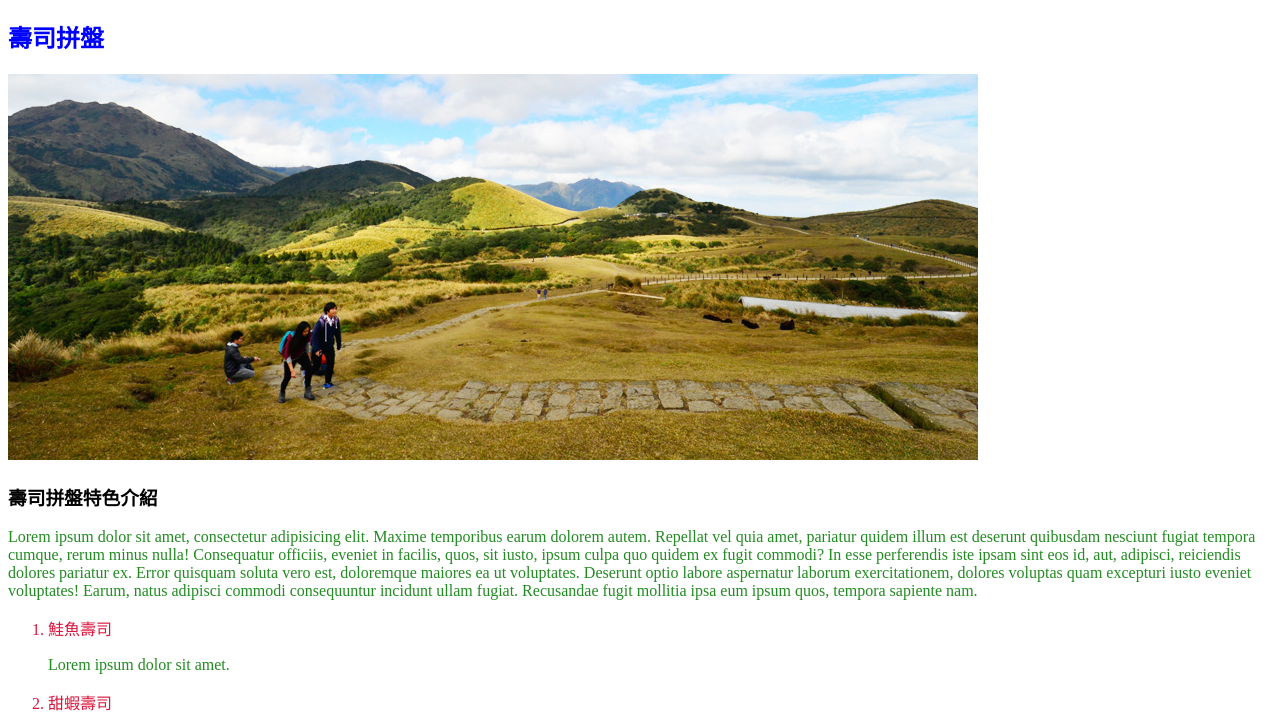
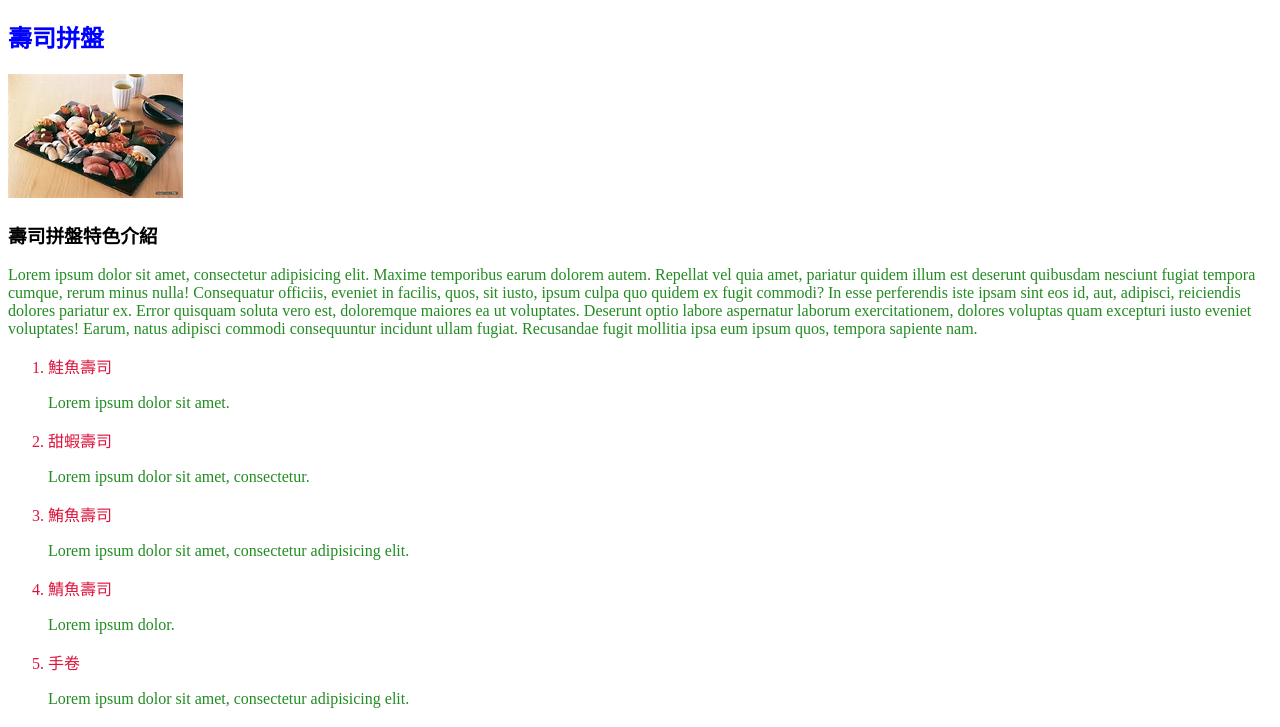
Before and after one commit to Fanchiang/food.github.io, a plain HTML site: page index.html in a window 1280 px wide. Shown: the part 70-797 px from the top of the page. Drawn offline with Linux system fonts and the light colour scheme.

Commit message:
Update index.html

```diff
--- a/index.html
+++ b/index.html
@@ -10,7 +10,7 @@
 <body>
     <h1 class="Japanese Food">日本料理</h1>
     <h2>壽司拼盤</h2>
-    <a href="http://www.ikki.com.tw/index.html" target="_blank"><img src="/img/ch03.jpg" alt="img"></a>
+    <a href="http://www.ikki.com.tw/index.html" target="_blank"><img src="/img/th.jpg" alt="img"></a>
     <h3>壽司拼盤特色介紹</h3>
     <P>Lorem ipsum dolor sit amet, consectetur adipisicing elit. Maxime temporibus earum dolorem autem. Repellat vel quia amet, pariatur quidem illum est deserunt quibusdam nesciunt fugiat tempora cumque, rerum minus nulla! Consequatur officiis, eveniet in facilis, quos, sit iusto, ipsum culpa quo quidem ex fugit commodi? In esse perferendis iste ipsam sint eos id, aut, adipisci, reiciendis dolores pariatur ex. Error quisquam soluta vero est, doloremque maiores ea ut voluptates. Deserunt optio labore aspernatur laborum exercitationem, dolores voluptas quam excepturi iusto eveniet voluptates! Earum, natus adipisci commodi consequuntur incidunt ullam fugiat. Recusandae fugit mollitia ipsa eum ipsum quos, tempora sapiente nam.</P>
     <ol>
```
